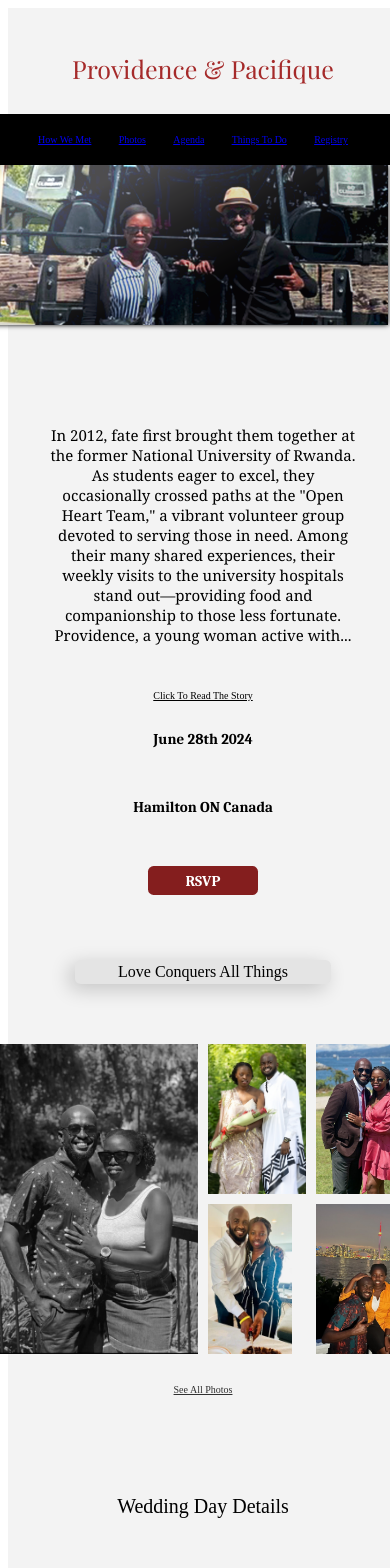
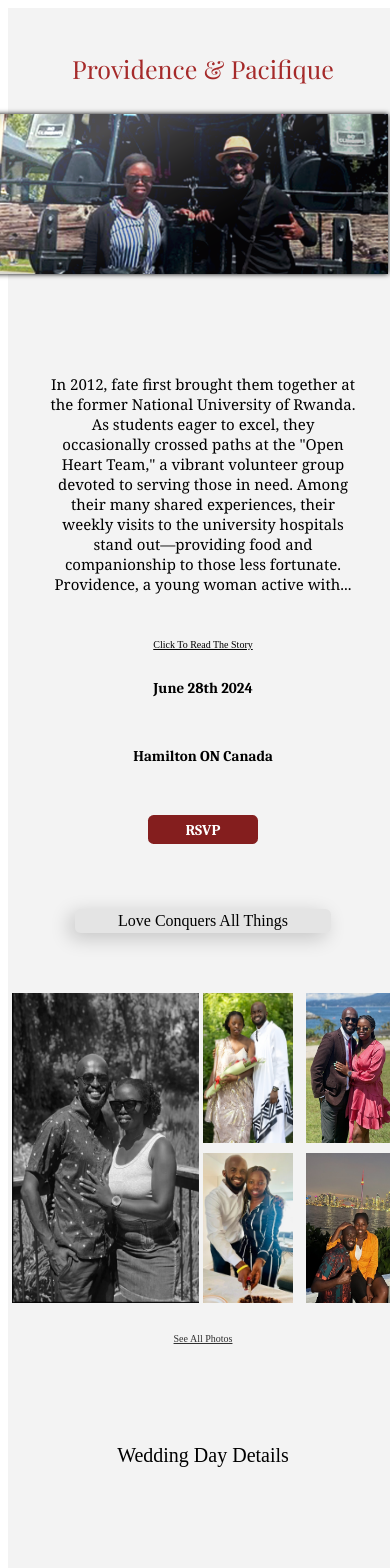
Before and after one commit to deodagee/provipaciwedding, a Next.js app: page /Photos in a window 390 px wide. Shown: the top 1568 px of the page. Built offline with nearby package versions, Linux system fonts and the light colour scheme; a web font is replaced by a local one.

Commit message:
first commit

```diff
--- a/src/app/styles/indexmain.module.css
+++ b/src/app/styles/indexmain.module.css
@@ -215,8 +215,22 @@
     width: 100vw;
     align-items: center;
     justify-content: center;
-    gap: 20px;
 }
+
+.left_side {
+    display: flex;
+    width: 50vw;
+    align-items: center;
+    justify-content: center;
+}
+
+.right_side {
+    display: flex;
+    width: 50vw;
+    align-items: center;
+    justify-content: center;
+}
+
 
 .left_side_image {
     display: flex;
@@ -364,15 +378,26 @@
         /* Adjust based on hamburger button height */
         left: 0;
         z-index: 1000;
+        transition: 0.8s;
+
+    }
+
+
+    .open {
+        transition: 1.8s;
+
     }
 
     .navbar_list.open {
+        transition: 0.8s;
         display: flex;
         /* Show menu items when hamburger is clicked */
     }
 
     .hamburger {
         display: block;
+        transition: 0.8s;
+
         /* Show hamburger button on mobile */
     }
 
@@ -488,19 +513,52 @@
 
 @media (min-width: 250px) and (max-width: 400px) and (orientation: portrait) {
     .navbar_list {
+        display: none;
+        /* Hide menu items by default */
+        flex-direction: column;
+        align-items: flex-start;
+        gap: 10px;
+        background-color: black;
+        width: 100%;
+        padding: 20px;
+        position: absolute;
+        top: 50px;
+        /* Adjust based on hamburger button height */
+        left: 0;
+        z-index: 1000;
+        transition: 0.8s;
+
+    }
+
+
+    .open {
+        transition: 1.8s;
+
+    }
+
+    .navbar_list.open {
+        transition: 0.8s;
         display: flex;
-        width: 100vw;
-        flex-direction: row;
-        gap: 7vw;
-        padding: 10px;
-        align-items: center;
-        justify-content: center;
+        /* Show menu items when hamburger is clicked */
+    }
+
+    .hamburger {
+        display: block;
+        transition: 0.8s;
+
+        /* Show hamburger button on mobile */
+    }
+    .navbar_list li {
+        margin: 10px 0;
+        /* Space between items */
+    }
+
+    .navbar_list a {
         color: rgb(255, 255, 255);
+        text-decoration: none;
         font-family: "Bilbo", cursive;
-        font-size: 10px;
+        font-size: 20px;
         font-weight: 500;
-        background-color: black;
-        transition: 0.3s;
     }
 
 
@@ -560,25 +618,24 @@
         width: 100vw;
         align-items: center;
         justify-content: center;
-        gap: 10px;
         margin: 10px;
+        gap: 0;
     }
 
     .left_side_image {
         display: flex;
         height: 310px;
-        width: auto;
+        width: 48vw;
     }
 
     .right_side_image {
         display: flex;
         height: 150px;
-        width: auto;
+        width: 23vw;
         align-items: center;
         justify-content: center;
 
     }
-
     .see_all_photos {
         display: flex;
         transition: 0.3s;
@@ -607,19 +664,53 @@
 }
 @media (min-width: 400px) and (max-width: 500px) and (orientation: portrait) {
     .navbar_list {
+        display: none;
+        /* Hide menu items by default */
+        flex-direction: column;
+        align-items: flex-start;
+        gap: 10px;
+        background-color: black;
+        width: 100%;
+        padding: 20px;
+        position: absolute;
+        top: 50px;
+        /* Adjust based on hamburger button height */
+        left: 0;
+        z-index: 1000;
+        transition: 0.8s;
+
+    }
+
+
+    .open {
+        transition: 1.8s;
+
+    }
+
+    .navbar_list.open {
+        transition: 0.8s;
         display: flex;
-        width: 100vw;
-        flex-direction: row;
-        gap: 7vw;
-        padding: 10px;
-        align-items: center;
-        justify-content: center;
+        /* Show menu items when hamburger is clicked */
+    }
+
+    .hamburger {
+        display: block;
+        transition: 0.8s;
+
+        /* Show hamburger button on mobile */
+    }
+
+    .navbar_list li {
+        margin: 10px 0;
+        /* Space between items */
+    }
+
+    .navbar_list a {
         color: rgb(255, 255, 255);
+        text-decoration: none;
         font-family: "Bilbo", cursive;
-        font-size: 10px;
+        font-size: 20px;
         font-weight: 500;
-        background-color: black;
-        transition: 0.3s;
     }
 
 
@@ -679,20 +770,20 @@
         width: 100vw;
         align-items: center;
         justify-content: center;
-        gap: 10px;
         margin: 10px;
+        gap: 0;
     }
 
     .left_side_image {
         display: flex;
         height: 310px;
-        width: auto;
+        width: 48vw;
     }
 
     .right_side_image {
         display: flex;
         height: 150px;
-        width: auto;
+        width: 23vw;
         align-items: center;
         justify-content: center;
 
```
